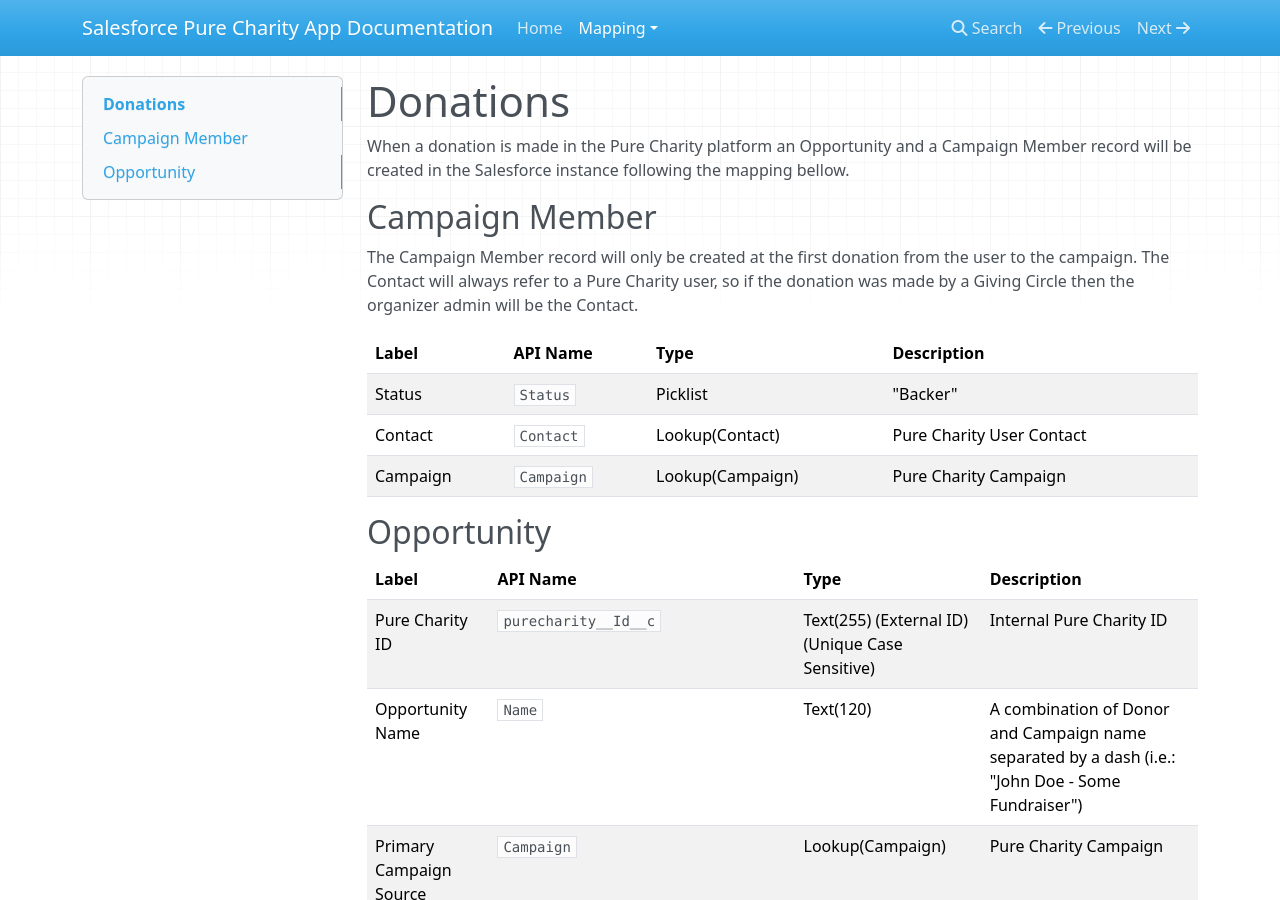
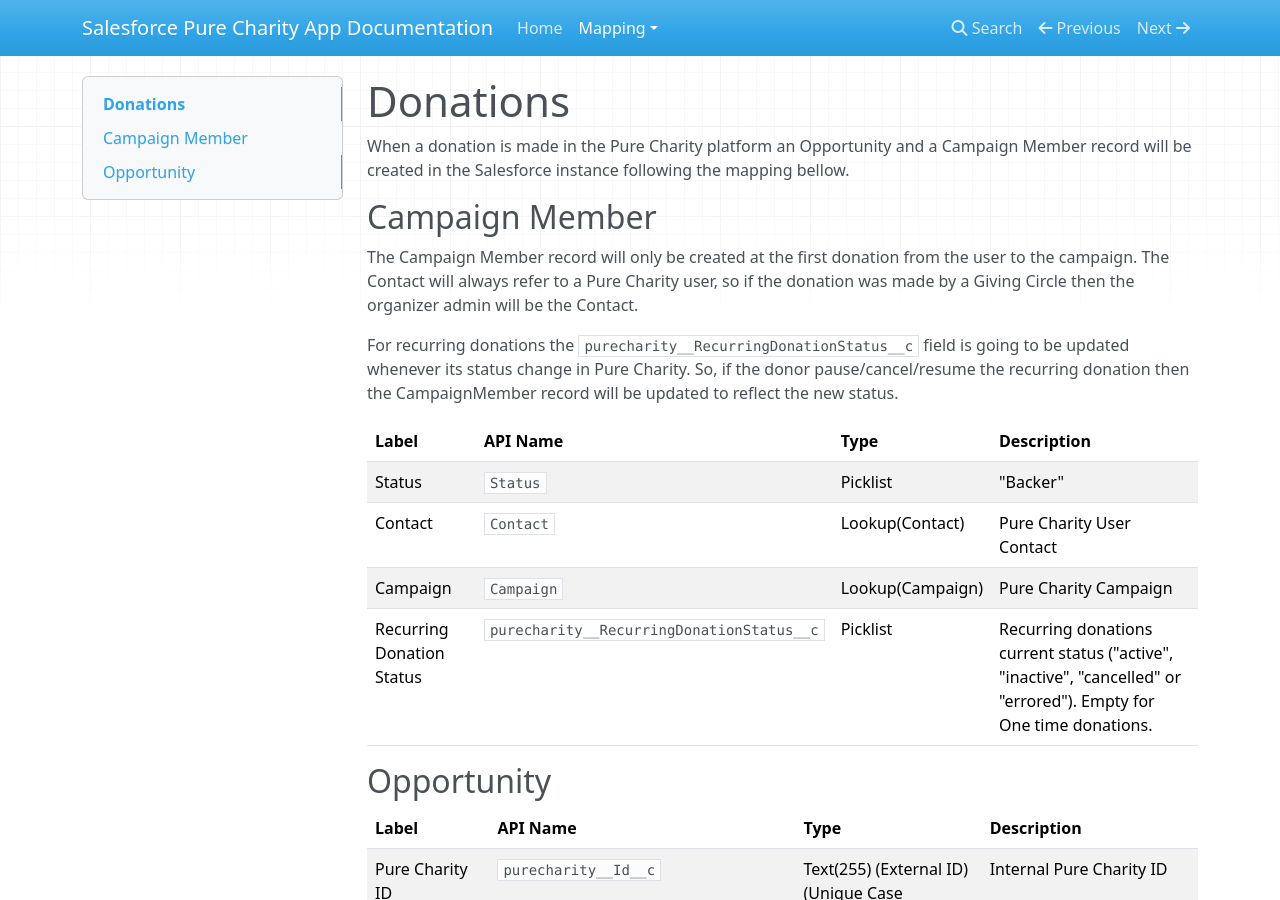
Before and after one commit to purecharity/salesforce-docs, an MkDocs documentation site: the page built from docs/mapping/donations.md, in a window 1280 px wide and 900 px high. Built offline with MkDocs 1.6.1, drawn with Linux system fonts in a browser that asks for light colours; nearby versions of some CDN libraries; old or Windows-style settings are respelled for this version of MkDocs.

Commit message:
Add recurring donation status to CampaignMember

```diff
--- a/docs/mapping/donations.md
+++ b/docs/mapping/donations.md
@@ -6,11 +6,14 @@ When a donation is made in the Pure Charity platform an Opportunity and a Campai
 
 The Campaign Member record will only be created at the first donation from the user to the campaign. The Contact will always refer to a Pure Charity user, so if the donation was made by a Giving Circle then the organizer admin will be the Contact.
 
+For recurring donations the `purecharity__RecurringDonationStatus__c` field is going to be updated whenever its status change in Pure Charity. So, if the donor pause/cancel/resume the recurring donation then the CampaignMember record will be updated to reflect the new status.
+
 Label | API Name | Type | Description
 --- | --- | --- | ---
 Status | `Status` | Picklist | "Backer"
 Contact | `Contact` | Lookup(Contact) | Pure Charity User Contact
 Campaign | `Campaign` | Lookup(Campaign) | Pure Charity Campaign
+Recurring Donation Status | `purecharity__RecurringDonationStatus__c` | Picklist | Recurring donations current status ("active", "inactive", "cancelled" or "errored"). Empty for One time donations.
 
 ## Opportunity
 
```
